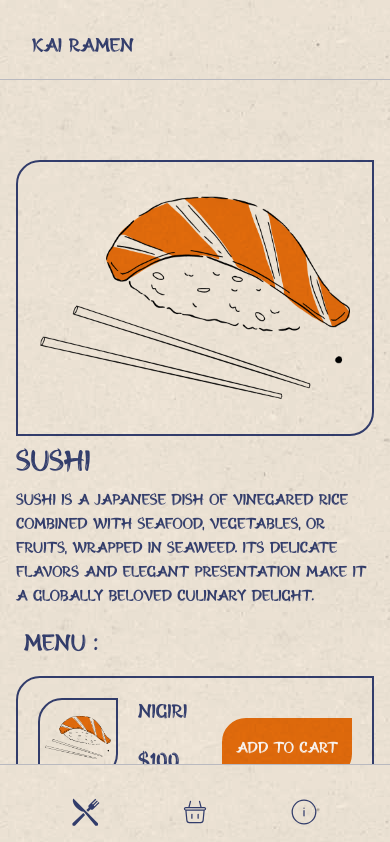
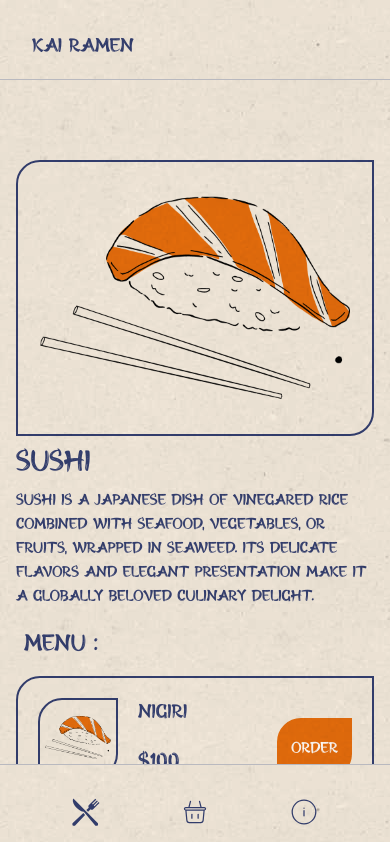
Before and after one commit to thedudeontitan/kai-ramen, a React (Vite) app: page /dish/1 in a window 390 px wide. Shown: the top 842 px of the page. Built offline with nearby package versions, Linux system fonts and the light colour scheme.

Commit message:
minor changes in dish page

```diff
--- a/src/pages/Dish.tsx
+++ b/src/pages/Dish.tsx
@@ -43,8 +43,11 @@ export default function Dish() {
               <p className="text-xl ml-5">{dish.name}</p>
               <p className="text-2xl ml-5">${dish.cost}</p>
             </div>
-            <button className="bg-[#E56E0C] rounded-tl-3xl rounded-br-3xl text-white px-3 h-fit py-4 mt-auto ml-auto hover:bg-[#F3EDE1] border-2 border-[#E56E0C] hover:text-[#E56E0C] transition-all">
+            <button className="hidden lg:flex whitespace-nowrap bg-[#E56E0C] rounded-tl-3xl rounded-br-3xl text-white px-3 h-fit py-4 mt-auto ml-auto hover:bg-[#F3EDE1] border-2 border-[#E56E0C] hover:text-[#E56E0C] transition-all">
               Add to cart
+            </button>
+            <button className="flex lg:hidden whitespace-nowrap bg-[#E56E0C] rounded-tl-3xl rounded-br-3xl text-white px-3 h-fit py-4 mt-auto ml-auto hover:bg-[#F3EDE1] border-2 border-[#E56E0C] hover:text-[#E56E0C] transition-all">
+              Order
             </button>
           </div>
         ))}
```
